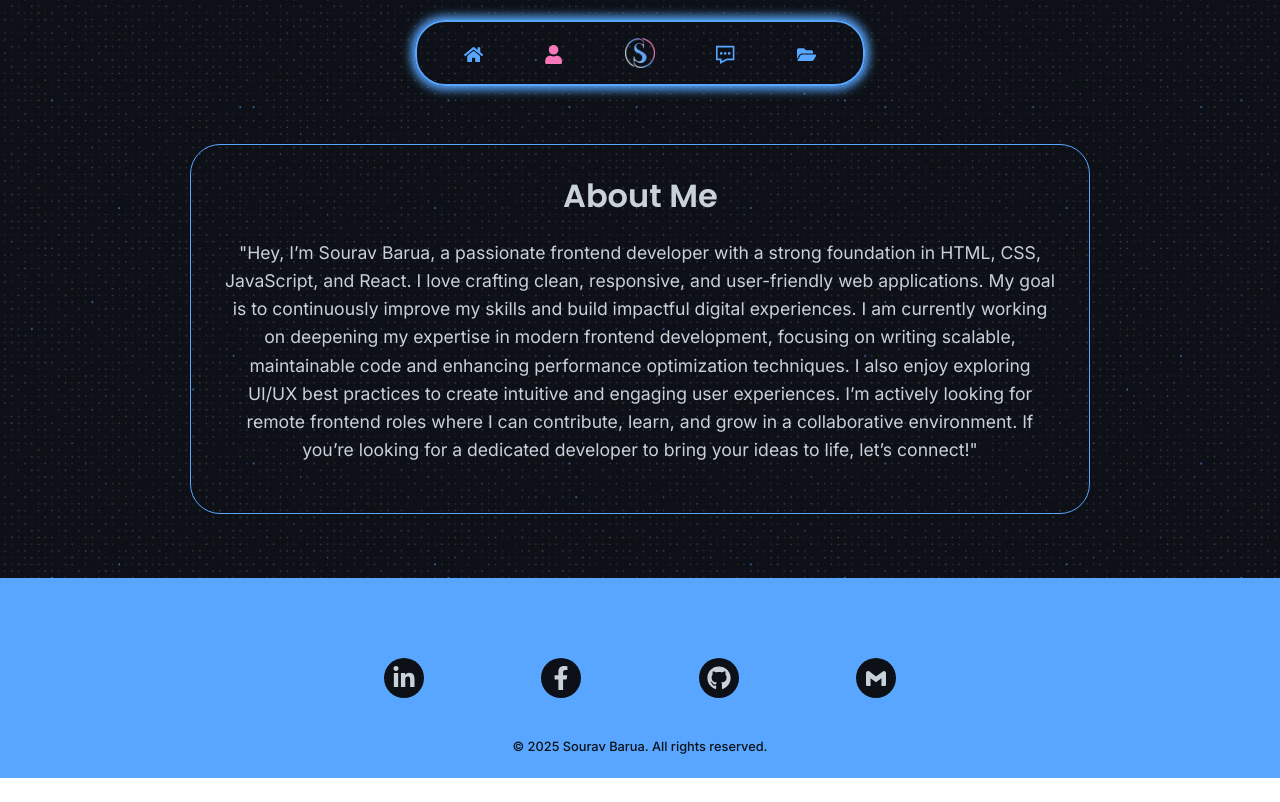
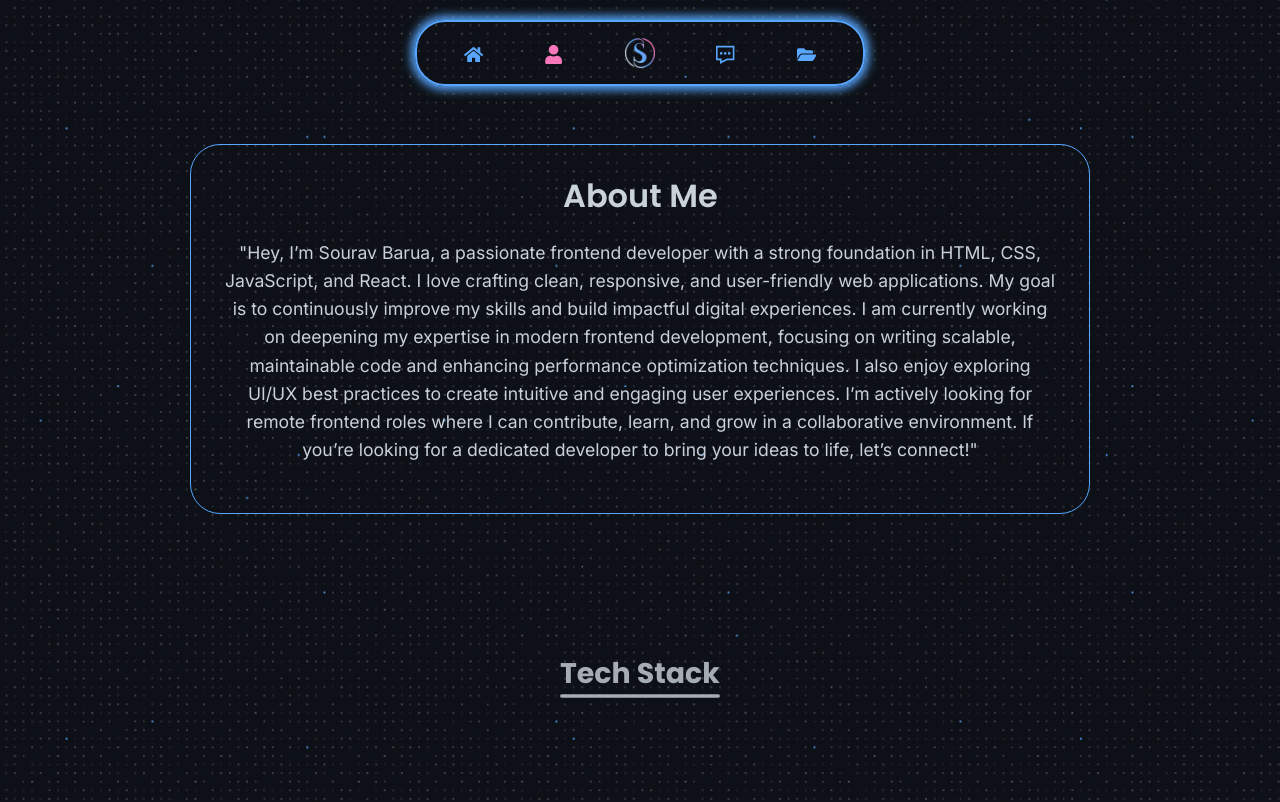
Before and after one commit to sourav136/Portfolio, a React (Vite) app: page /about in a window 1280 px wide. Shown: the top 802 px of the page. Built offline with nearby package versions, Linux system fonts and the light colour scheme.

Commit message:
updated the about pages

```diff
--- a/src/pages/AboutPage/AboutPage.jsx
+++ b/src/pages/AboutPage/AboutPage.jsx
@@ -2,12 +2,14 @@ import React from 'react';
 import './AboutPage.css'
 import About from '../../components/About/About';
 import Footer from '../../components/Footer/Footer';
+import Skills from './../../components/Skills/Skills';
 
 const AboutPage = () => {
     return (
         <div>
             <div className="aboutpage">
                 <About/>
+                <Skills/>
                 <Footer/>
             </div>
         </div>
```
